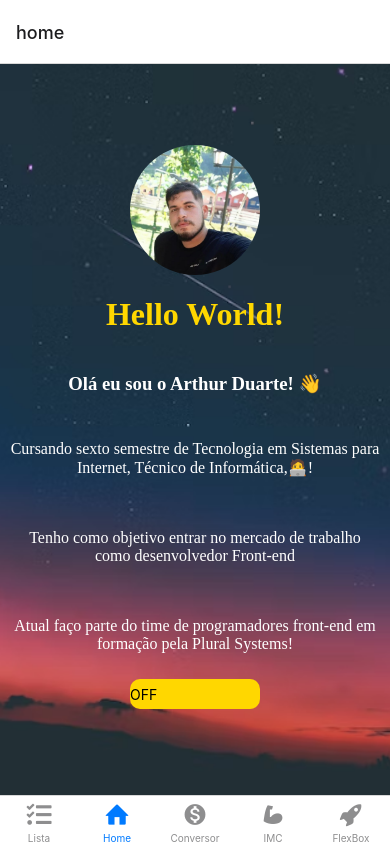
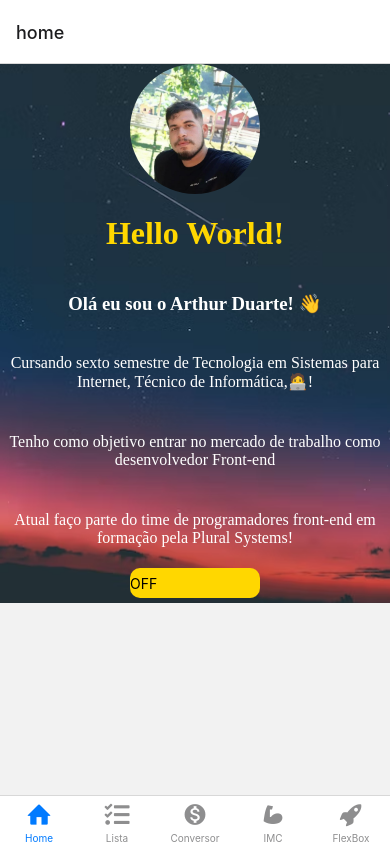
Before and after one commit to duarte-arthur21/TasksList, a React Native app: screen /Home in a window 390 px wide. Built offline with nearby package versions, Linux system fonts and the light colour scheme.

Commit message:
Estilizando page Home

```diff
--- a/App.js
+++ b/App.js
@@ -22,22 +22,22 @@ function MyTabs() {
   return (
     <Tab.Navigator>
       <Tab.Screen
+        name="Home"
+        component={Home}
+        options={{
+          headerShown: false,
+          tabBarIcon: ({ color, size }) => (
+            <Entypo name="home" color={color} size={size} />
+          ),
+        }}
+      />
+      <Tab.Screen
         name="Lista"
         component={TodoList}
         options={{
           headerShown: false,
           tabBarIcon: ({ color, size }) => (
             <FontAwesome5 name="tasks" size={size} color={color} />
-          ),
-        }}
-      />
-      <Tab.Screen
-        name="Home"
-        component={Home}
-        options={{
-          headerShown: false,
-          tabBarIcon: ({ color, size }) => (
-            <Entypo name="home" color={color} size={size} />
           ),
         }}
       />
--- a/src/Components/Task/index.js
+++ b/src/Components/Task/index.js
@@ -1,5 +1,5 @@
 import React, { useState } from "react";
-import { View, Switch, Text } from "react-native";
+import { View, Switch, Text, StyleSheet } from "react-native";
 
 function Task(props) {
   const { name, completed, onCompleted } = props;
@@ -10,7 +10,7 @@ function Task(props) {
   };
 
   return (
-    <View>
+    <View style={styles.Wrapper}>
       <Switch
         trackColor={{ false: "#767577", true: "#81b0ff" }}
         thumbColor={isChecked ? "#f5dd4b" : "#f4f3f4"}
@@ -26,3 +26,14 @@ function Task(props) {
 }
 
 export { Task };
+
+const styles = StyleSheet.create({
+  Wrapper: {
+    textAlign: "justify",
+    justifyContent: "flex-start",
+    alignItems: "center",
+    position: "relative",
+    display: "flex",
+    flexDirection: "row",
+  },
+});
--- a/src/pages/Home/index.js
+++ b/src/pages/Home/index.js
@@ -23,15 +23,15 @@ export default function Home() {
           <View>
             <h3>Olá eu sou o Arthur Duarte! 👋</h3>
           </View>
-          <p style={{ padding: 10 }}>
+          <p style={{ padding: 5 }}>
             Cursando sexto semestre de Tecnologia em Sistemas para Internet,
             Técnico de Informática,🧑‍💻!
           </p>
-          <p style={{ padding: 10 }}>
+          <p style={{ padding: 5 }}>
             Tenho como objetivo entrar no mercado de trabalho como desenvolvedor
             Front-end
           </p>
-          <p style={{ padding: 10 }}>
+          <p style={{ padding: 5 }}>
             Atual faço parte do time de programadores front-end em formação pela
             Plural Systems!
           </p>
@@ -46,7 +46,6 @@ export default function Home() {
 
 const styles = StyleSheet.create({
   Wrapper: {
-    flex: 1,
     display: "flex",
     alignItems: "center",
     textAlign: "center",
@@ -68,7 +67,7 @@ const styles = StyleSheet.create({
     width: 130,
     height: 130,
     borderRadius: 450,
-    padding: 1.5,
+    padding: 1,
     display: "flex",
   },
 });
--- a/src/pages/TodoList/index.js
+++ b/src/pages/TodoList/index.js
@@ -17,8 +17,9 @@ function TodoList() {
   }
 
   function handleNewTaskSubmit() {
-    const newTasks = { task, completed: false };
+    const newTasks = { name: task, completed: false };
     setTasks([...tasks, newTasks]);
+    console.log("A nova tarefa é:", task);
   }
 
   return (
```
